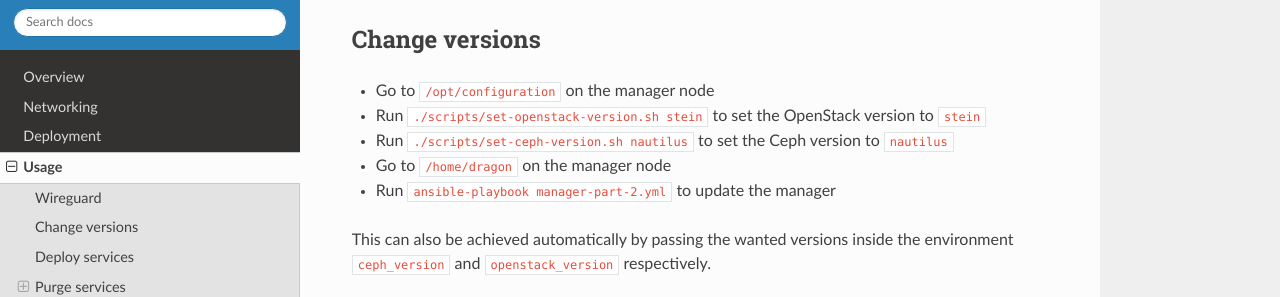
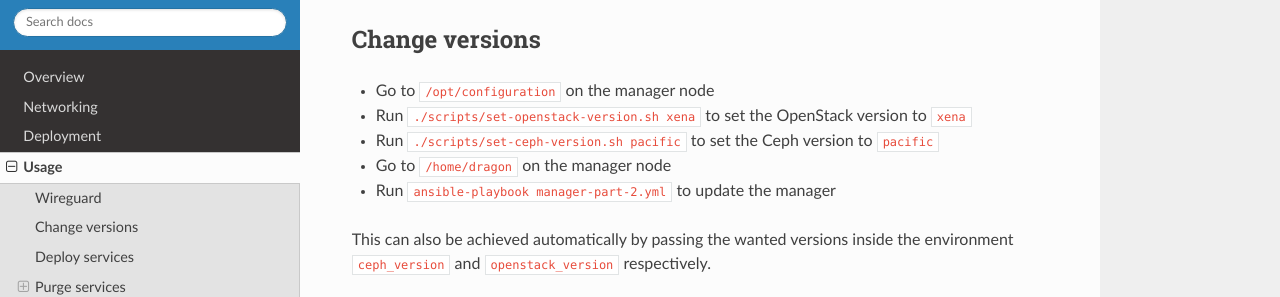
Before and after one commit to osism/testbed, a Sphinx documentation site: the page built from docs/source/usage.rst, in a window 1280 px wide and 900 px high, scrolled down 1055 px. Shown: the part 150-447 px from the top of the window. Built offline with Sphinx 7.4.7 and the Read the Docs theme 2.0.0, drawn with Linux system fonts in a browser that asks for light colours.

Commit message:
Use ceph octopus (#664)
Signed-off-by: Christian Berendt <berendt@betacloud-solutions.de>

```diff
--- a/docs/source/deployment.rst
+++ b/docs/source/deployment.rst
@@ -169,7 +169,7 @@
 **Variable**              **Default**
 ------------------------- -----------
 availability_zone         south-2
-ceph_version              nautilus
+ceph_version              octopus
 cloud_provider            betacloud
 configuration_version     master
 flavor_manager            2C-4GB-20GB
--- a/docs/source/overview.rst
+++ b/docs/source/overview.rst
@@ -25,8 +25,8 @@
 ----
 
 * Luminous
-* Nautilus (**default**)
-* Octopus
+* Nautilus
+* Octopus (**default**)
 
 OpenStack
 ---------
--- a/docs/source/usage.rst
+++ b/docs/source/usage.rst
@@ -32,8 +32,8 @@
 ===============
 
 * Go to ``/opt/configuration`` on the manager node
-* Run ``./scripts/set-openstack-version.sh stein`` to set the OpenStack version to ``stein``
-* Run ``./scripts/set-ceph-version.sh nautilus`` to set the Ceph version to ``nautilus``
+* Run ``./scripts/set-openstack-version.sh xena`` to set the OpenStack version to ``xena``
+* Run ``./scripts/set-ceph-version.sh pacific`` to set the Ceph version to ``pacific``
 * Go to ``/home/dragon`` on the manager node
 * Run ``ansible-playbook manager-part-2.yml`` to update the manager
 
```
Also changed, not shown: 5 other files.
